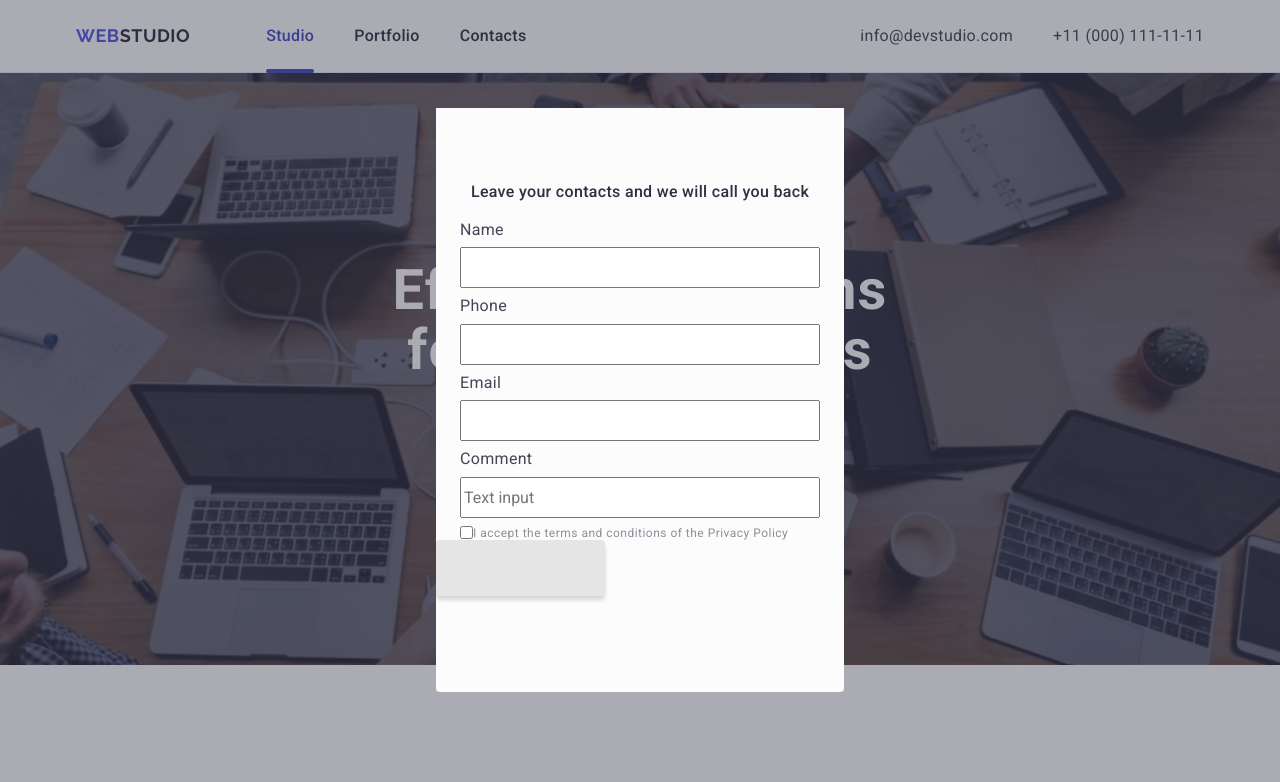
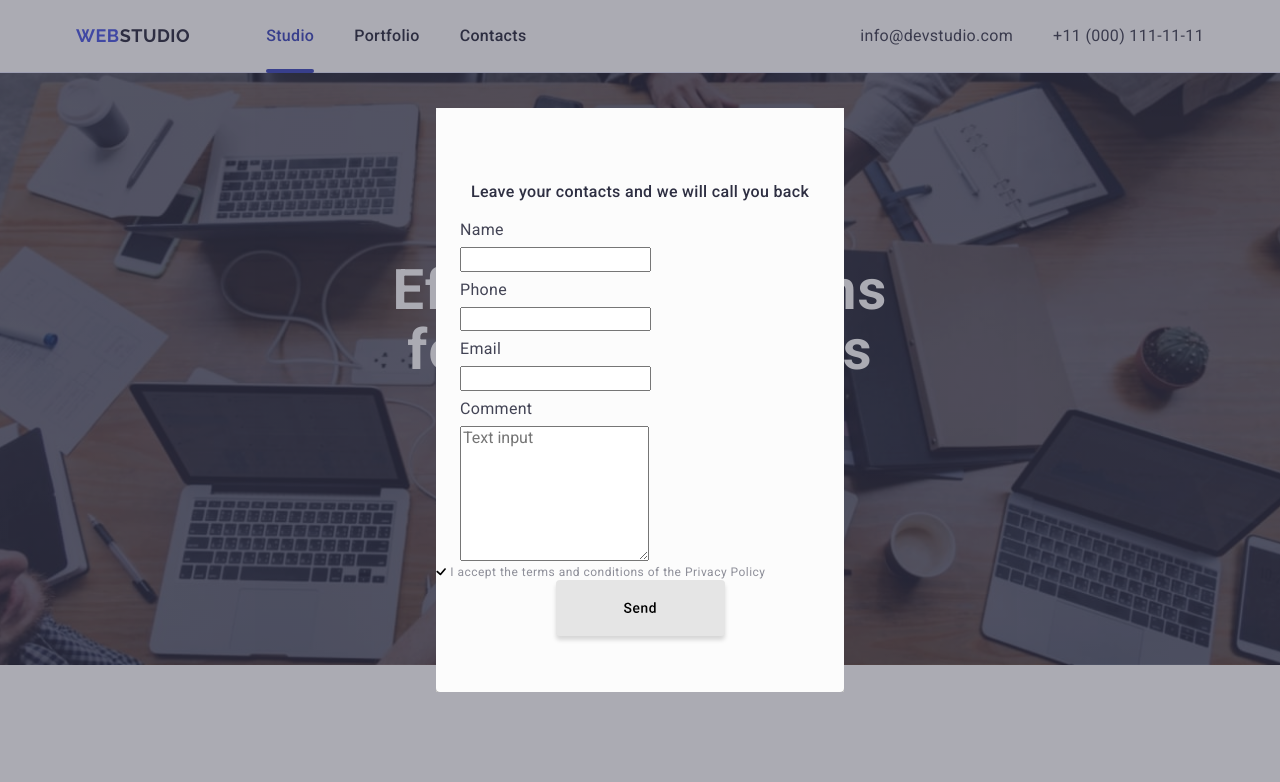
Before and after one commit to AllaP47/goit-markup-hw-05, a plain HTML site: page index.html in a window 1280 px wide. Shown: the top 782 px of the page. Drawn offline with nearby package versions, Linux system fonts and the light colour scheme.

Commit message:
add message

```diff
--- a/css/style.css
+++ b/css/style.css
@@ -673,11 +673,16 @@ img {
   flex-direction: column;
   gap: 8px;
   border-radius: 4px;
-  width: 360px;
-  height: 336px;
+
   padding-top: 16px;
   padding-left: 24px;
 }
+
+input .info .comment {
+  width: 100%;
+  height: 100%;
+}
+
 .text-modal {
   display: flex;
   align-items: center;
@@ -691,10 +696,6 @@ img {
   padding-top: 72px;
 }
 
-.info {
-  width: 360px;
-  height: 58px;
-}
 .checkbox-container {
   display: flex;
   align-items: center;
@@ -708,14 +709,20 @@ img {
   letter-spacing: 0.04em;
   color: #8e8f99;
 }
+.visualli-hidden {
+  position: absolute;
+  width: 1px;
+  height: 1px;
+  padding: 0;
+  margin: -1px;
+  overflow: hidden;
+  clip: rect(0, 0, 0, 0);
+  border: 0;
+}
 .btn-modal {
   display: flex;
-  align-items: flex-start;
-  justify-content: flex-start;
-  flex-direction: row;
-  gap: 10px;
-  flex-direction: row;
-  gap: 10px;
+  align-items: center;
+  justify-content: center;
 
   border-radius: 4px;
   padding: 16px 32px;
@@ -723,6 +730,14 @@ img {
   height: 56px;
   box-shadow: 0 4px 4px 0 rgba(0, 0, 0, 0.15);
   background: #e5e5e5;
-  padding-right: 120px;
-  padding-bottom: 24px;
+  margin: 0 auto;
 }
+
+.icon-modal {
+  font-weight: 500;
+  font-size: 16px;
+  line-height: 150%;
+  letter-spacing: 0.04em;
+  text-align: center;
+  color: #fff;
+}
--- a/index.html
+++ b/index.html
@@ -584,24 +584,38 @@
             Name
             <input class="info" type="text" name="username" />
             Phone
-            <input class="info" type="tel" name="number-pfone" />
+            <input class="info" type="tel" name="userpfone" />
             Email
-            <input class="info" type="email" name="email" />
+            <input class="info" type="email" name="useremail" />
+
             Comment
+            <textarea
+              class="comment"
+              name="user-comment"
+              rows="7"
+              placeholder="Text input"
+            ></textarea>
+          </label>
+          <div class="checkbox-modal">
             <input
-              class="info"
-              type="comment"
-              name="text-comment"
-              placeholder="Text input"
+              class="visualli-hidden"
+              type="checkbox"
+              name="user-privacy"
+              required
             />
-            <div class="checkbox-container">
-              <input type="checkbox" name="privacy-policy" required />
-              <span class="text-checkbox"
-                >I accept the terms and conditions of the Privacy Policy</span
-              >
-            </div>
-          </label>
-          <button class="btn-modal" type="submit"></button>
+            <svg class="icon-checkbox" width="10" height="8">
+              <use href="./images/icons.svg#icon-Vector"></use>
+            </svg>
+            <span class="text-checkbox"
+              >I accept the terms and conditions of the Privacy Policy
+            </span>
+          </div>
+
+          <button class="btn-modal" type="submit">
+            <svg class="icon-modal" width="32" height="16">
+              <use href="./images/icons.svg#icon-Order-Service"></use>
+            </svg>
+          </button>
         </form>
       </div>
     </div>
```
